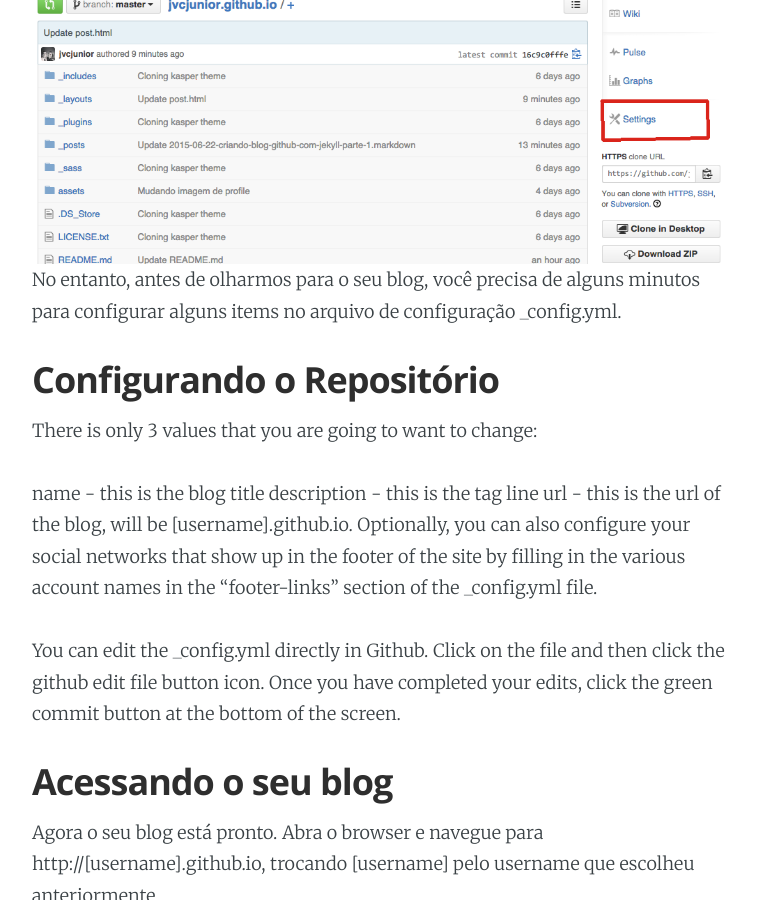
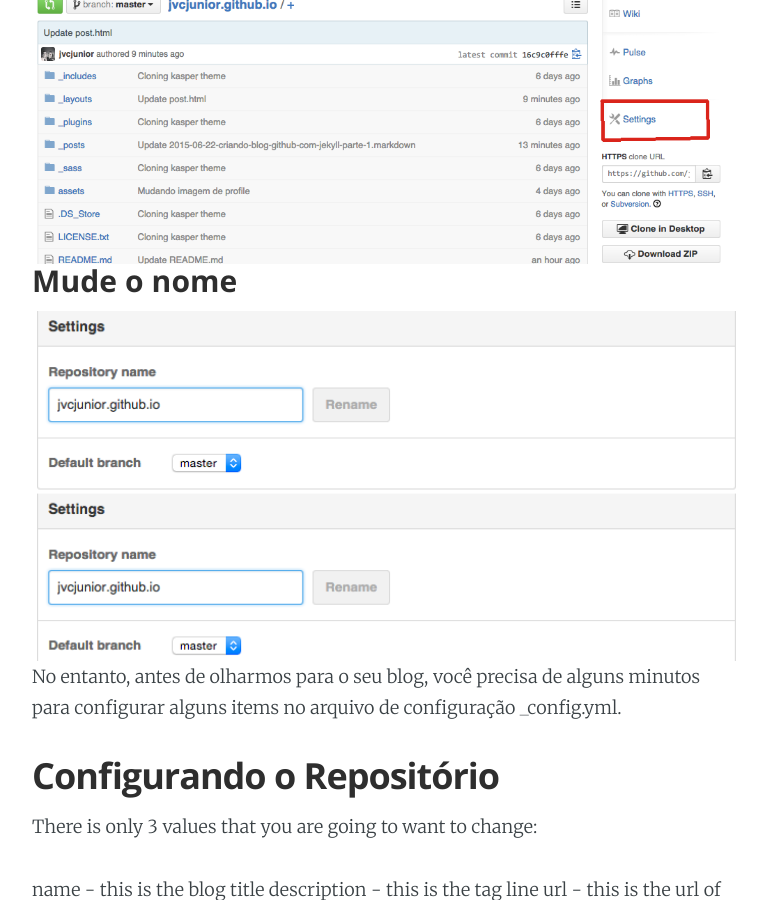
Before and after one commit to jvcjunior/jvcjunior.github.io, a Jekyll site: the page built from _posts/2015-06-22-criando-blog-github-com-jekyll-parte-1.markdown, in a window 1280 px wide and 900 px high, scrolled down 1523 px. Shown: the whole window, without its empty margins (253-1020 px from the left). Built offline with Jekyll 4.4.1, drawn with Linux system fonts in a browser that asks for light colours; Markdown is read by kramdown in place of the engine named in the settings; comment, search, counter and statistics services are not loaded.

Commit message:
Update 2015-06-22-criando-blog-github-com-jekyll-parte-1.markdown

```diff
--- a/_posts/2015-06-22-criando-blog-github-com-jekyll-parte-1.markdown
+++ b/_posts/2015-06-22-criando-blog-github-com-jekyll-parte-1.markdown
@@ -33,6 +33,12 @@
 </a>
 </figure>
 
+### Mude o nome
+ <figure>
+   <a class="img" href="{{ site.baseurl }}" style="background-image: url(/assets/images/github_rename_blog.png); background-size: 100%; display:block;width:100%; height: 350px;">
+</a>
+</figure>
+
 No entanto, antes de olharmos para o seu blog, você precisa de alguns minutos para configurar alguns items no arquivo de configuração _config.yml.
 
 ## Configurando o Repositório
```
